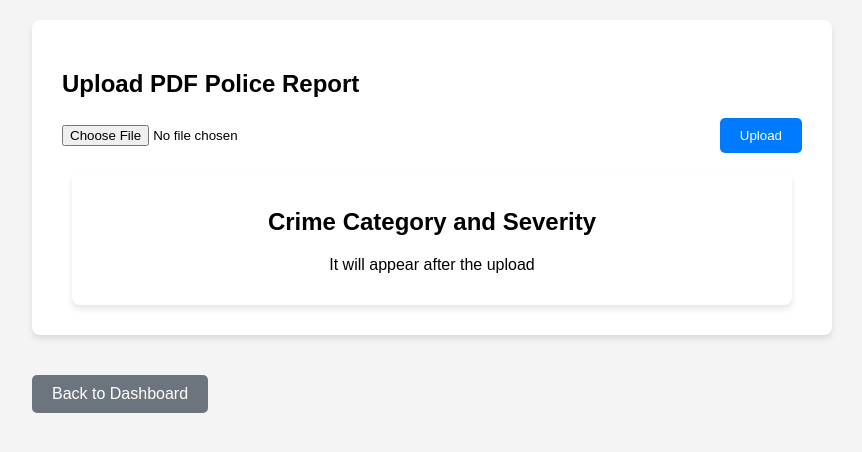
After one commit to Maram99Alhinai/-rihal-ML-codestacker, a Flask app: page /upload_report in a window 1280 px wide. The commit adds this page. Shown: the top 452 px of the page, without its empty margins (208-1070 px from the left). Run offline with Flask 3, Linux system fonts and the light colour scheme; parts of the project's set-up code (start-up, migrations or seed data) failed here and were passed over.

Commit message:
finsh the upload report page

```diff
--- a/Dashboard/app.py
+++ b/Dashboard/app.py
@@ -1,8 +1,17 @@
 from flask import Flask, render_template
+from flask import  render_template, request, redirect
+import os
+import PyPDF2
+from utilize import *
+
+
 
 
 
 app = Flask(__name__)
+
+# Add this to your app configuration
+app.config['UPLOAD_FOLDER'] = UPLOAD_FOLDER
 
 
 
@@ -11,9 +20,36 @@ app = Flask(__name__)
 def dashboard():
     return render_template('dashboard.html')
 
-@app.route('/upload_report')
-def map_page():
-    return render_template('report_data.html')
+@app.route('/upload_report', methods=['GET', 'POST'])
+def upload_report():
+    if request.method == 'POST':
+        # Check if the post request has the file part
+        if 'file' not in request.files:
+            return redirect(request.url)
+
+        file = request.files['file']
+
+        # If no file is selected, redirect back
+        if file.filename == '':
+            return redirect(request.url)
+
+        # If file is allowed, process it
+        if file and allowed_file(file.filename):
+            # Save the file
+            filename = os.path.join(app.config['UPLOAD_FOLDER'], file.filename)
+            file.save(filename)
+
+            # Extract data from PDF
+            extracted_data = extract_pdf_data(filename)
+
+            crime_sv = crime_category_and_severity(extracted_data["Detailed Description"])
+            # Render template with extracted data
+            return render_template('report_data.html', data=extracted_data ,crime_category_and_severity= crime_sv)
+    crime_sv = 'It will appear after the upload'
+    # GET request - show upload form
+    return render_template('report_data.html',crime_category_and_severity= crime_sv)
+
+
 
 if __name__ == '__main__':
     app.run(debug=True)
--- a/Dashboard/templates/dashboard.html
+++ b/Dashboard/templates/dashboard.html
@@ -106,7 +106,7 @@
     </div>
 
     <a href="{{ url_for('static', filename='maps/map.html') }}" class="map-button">View heat Map</a>
-    <a href="{{ url_for('app.upload_report') }}"  class="rep-button">upload report</a>
+    <a href="{{ url_for('upload_report') }}"  class="rep-button">upload report</a>
 
     <script>
         // Optional: Dynamic update of dashboard numbers
--- /dev/null
+++ b/Dashboard/templates/report_data.html
@@ -0,0 +1,141 @@
+<!DOCTYPE html>
+<html lang="en">
+<head>
+    <meta charset="UTF-8">
+    <meta name="viewport" content="width=device-width, initial-scale=1.0">
+    <title>Upload Report</title>
+    <style>
+        body {
+            font-family: Arial, sans-serif;
+            max-width: 800px;
+            margin: 0 auto;
+            padding: 20px;
+            background-color: #f4f4f4;
+        }
+        .upload-container {
+            background-color: white;
+            padding: 30px;
+            border-radius: 8px;
+            box-shadow: 0 4px 6px rgba(0,0,0,0.1);
+            margin-bottom: 20px;
+        }
+        .file-upload {
+            display: flex;
+            align-items: center;
+            margin-bottom: 20px;
+        }
+        .file-upload input[type="file"] {
+            flex-grow: 1;
+            margin-right: 10px;
+        }
+        .file-upload input[type="submit"] {
+            background-color: #007bff;
+            color: white;
+            border: none;
+            padding: 10px 20px;
+            border-radius: 5px;
+            cursor: pointer;
+            transition: background-color 0.3s ease;
+        }
+        .file-upload input[type="submit"]:hover {
+            background-color: #0056b3;
+        }
+        .data-display {
+            background-color: white;
+            padding: 20px;
+            border-radius: 8px;
+            box-shadow: 0 4px 6px rgba(0,0,0,0.1);
+        }
+        .data-table {
+            width: 100%;
+            border-collapse: collapse;
+        }
+        .data-table th, .data-table td {
+            border: 1px solid #ddd;
+            padding: 12px;
+            text-align: left;
+        }
+        .data-table th {
+            background-color: #f2f2f2;
+            font-weight: bold;
+        }
+        .back-button {
+            display: inline-block;
+            margin-top: 20px;
+            padding: 10px 20px;
+            background-color: #6c757d;
+            color: white;
+            text-decoration: none;
+            border-radius: 5px;
+            transition: background-color 0.3s ease;
+        }
+        .back-button:hover {
+            background-color: #545b62;
+        }
+
+        .info-box {
+            background-color: white;
+            border-radius: 8px;
+            box-shadow: 0 4px 6px rgba(0,0,0,0.1);
+            padding: 15px;
+            text-align: center;
+            flex: 1;
+            margin: 0 10px;
+        }
+    </style>
+</head>
+<body>
+    <div class="upload-container">
+        <h2>Upload PDF Police Report</h2>
+        <form method="POST" enctype="multipart/form-data">
+            <div class="file-upload">
+                <input type="file" name="file" accept=".pdf" required>
+                <input type="submit" value="Upload">
+            </div>
+        </form>
+
+        <div class="info-box">
+            <h2>Crime Category and Severity </h2>
+            <p id="crime_category_and_severity"> {{crime_category_and_severity}} </p>
+        </div>
+    </div>
+
+    {% if data %}
+    <div class="data-display">
+        <h2>Extracted Report Data</h2>
+        <table class="data-table">
+            <thead>
+                <tr>
+                    <th>Key</th>
+                    <th>Value</th>
+                </tr>
+            </thead>
+            <tbody>
+                {% for key, value in data.items() %}
+                <tr>
+                    <td>{{ key }}</td>
+                    <td>{{ value }}</td>
+                </tr>
+                {% endfor %}
+            </tbody>
+        </table>
+    </div>
+    {% endif %}
+
+    <a href="{{ url_for('dashboard') }}" class="back-button">Back to Dashboard</a>
+
+    <script>
+        // Optional: Add client-side file validation
+        document.querySelector('input[type="file"]').addEventListener('change', function(e) {
+            const file = e.target.files[0];
+            const fileType = file.type;
+            const validTypes = ['application/pdf'];
+
+            if (!validTypes.includes(fileType)) {
+                alert('Please upload a valid PDF file.');
+                e.target.value = ''; // Clear the file input
+            }
+        });
+    </script>
+</body>
+</html>
--- /dev/null
+++ b/Dashboard/utilize.py
@@ -0,0 +1,126 @@
+import os
+import PyPDF2
+import pandas as pd
+import joblib
+import re
+import string
+
+
+
+# Ensure you have a folder for uploads
+UPLOAD_FOLDER = 'uploads'
+ALLOWED_EXTENSIONS = {'pdf'}
+
+
+def allowed_file(filename):
+    return '.' in filename and \
+           filename.rsplit('.', 1)[1].lower() in ALLOWED_EXTENSIONS
+
+
+def extract_pdf_data(filename):
+    """
+    Extract data from PDF with generalized handling for multi-line fields.
+    """
+    try:
+        with open(filename, 'rb') as file:
+            reader = PyPDF2.PdfReader(file)
+
+            # Extract text from first page
+            first_page = reader.pages[0]
+            text = first_page.extract_text()
+            lines = [line.strip() for line in text.split('\n')]
+            extracted_data = {}
+
+            # List of all expected field names
+            expected_fields = [
+                "Report Number", "Date & Time", "Reporting Officer",
+                "Incident Location", "Coordinates", "Detailed Description",
+                "Police District", "Resolution", "Suspect Description",
+                "Victim Information"
+            ]
+
+            current_field = None
+            current_value = []
+
+            for line in lines:
+                # Check if this line contains a field name
+                found_field = False
+                for field in expected_fields:
+                    if line.startswith(field + ":"):
+                        # Save the previous field if there was one
+                        if current_field:
+                            extracted_data[current_field] = ' '.join(current_value).strip()
+
+                        # Start a new field
+                        current_field = field
+                        value_part = line[len(field) + 1:].strip()  # +1 for the colon
+                        current_value = [value_part]
+                        found_field = True
+                        break
+
+                # If no field name was found, append to the current value
+                if not found_field and current_field:
+                    current_value.append(line)
+
+            # Don't forget to add the last field
+            if current_field:
+                extracted_data[current_field] = ' '.join(current_value).strip()
+
+            return extracted_data
+    except Exception as e:
+        print(f"Error extracting PDF data: {e}")
+        return {}
+
+
+
+
+
+#load the models
+rf_model = joblib.load("Models/crime_classification_model.pkl")
+vectorizer = joblib.load("Models/tfidf_vectorizer.pkl")
+
+
+
+def classify_crime_severity(category):
+    """
+    Function that takes the crime category as input
+    and classifies it into the corresponding severity level.
+    """
+
+    # Define severity levels using a dictionary
+    severity_dict = {
+        'severity level 1': {'NON-CRIMINAL', 'SUSPICIOUS', 'OCCURRENCE', 'MISSING PERSON', 'RUNAWAY', 'RECOVERED VEHICLE'},
+        'severity level 2': {'WARRANTS', 'OTHER OFFENSES', 'VANDALISM', 'TRESPASS', 'DISORDERLY CONDUCT', 'BAD CHECKS'},
+        'severity level 3': {'LARCENY/THEFT', 'VEHICLE THEFT', 'FORGERY/COUNTERFEITING', 'DRUG/NARCOTIC', 'STOLEN PROPERTY', 'FRAUD', 'BRIBERY', 'EMBEZZLEMENT'},
+        'severity level 4': {'ROBBERY', 'WEAPON LAWS', 'BURGLARY', 'EXTORTION'},
+        'severity level 5': {'KIDNAPPING', 'ARSON'}
+    }
+
+    # Find the severity level
+    for severity, categories in severity_dict.items():
+        if category in categories:
+            return severity
+
+    return "Sorry, this crime severity level is not defined."
+
+
+
+def clean_text(text):
+    text = text.lower()  # Lowercase text
+    text = re.sub(r'\d+', '', text)  # Remove numbers
+    text = text.translate(str.maketrans("", "", string.punctuation))  # Remove punctuation
+    text = text.strip()  # Remove extra spaces
+    return text
+
+
+def crime_category_and_severity(description):
+    """
+    Predicts the crime category and severity level based on a given crime description.
+    """
+    clean_description = clean_text(description)
+    vectorized_description = vectorizer.transform([clean_description])
+    category = rf_model.predict(vectorized_description)
+    severity = classify_crime_severity(category[0])
+
+    print(f"This crime belongs to the category '{category[0]}' with {severity}.")
+    return category[0], severity
--- a/requirements.txt
+++ b/requirements.txt
@@ -7,3 +7,4 @@ folium == 0.19.5
 sklearn == 0.0.post12
 scikit-learn == 1.6.1
 Flask == 3.1.0
+PyPDF2 == 3.0.1
```
Also changed, not shown: 6 other files.
